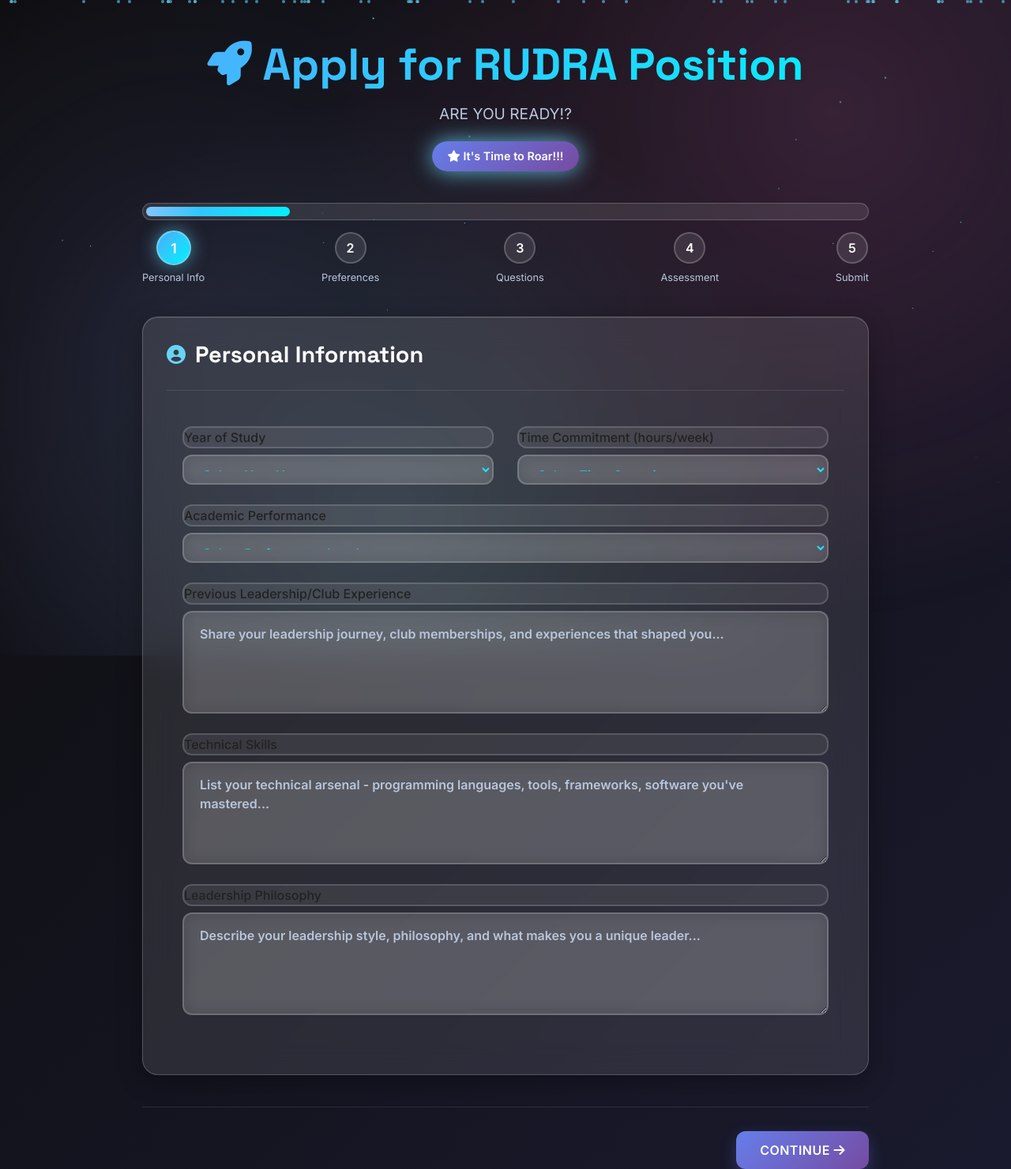
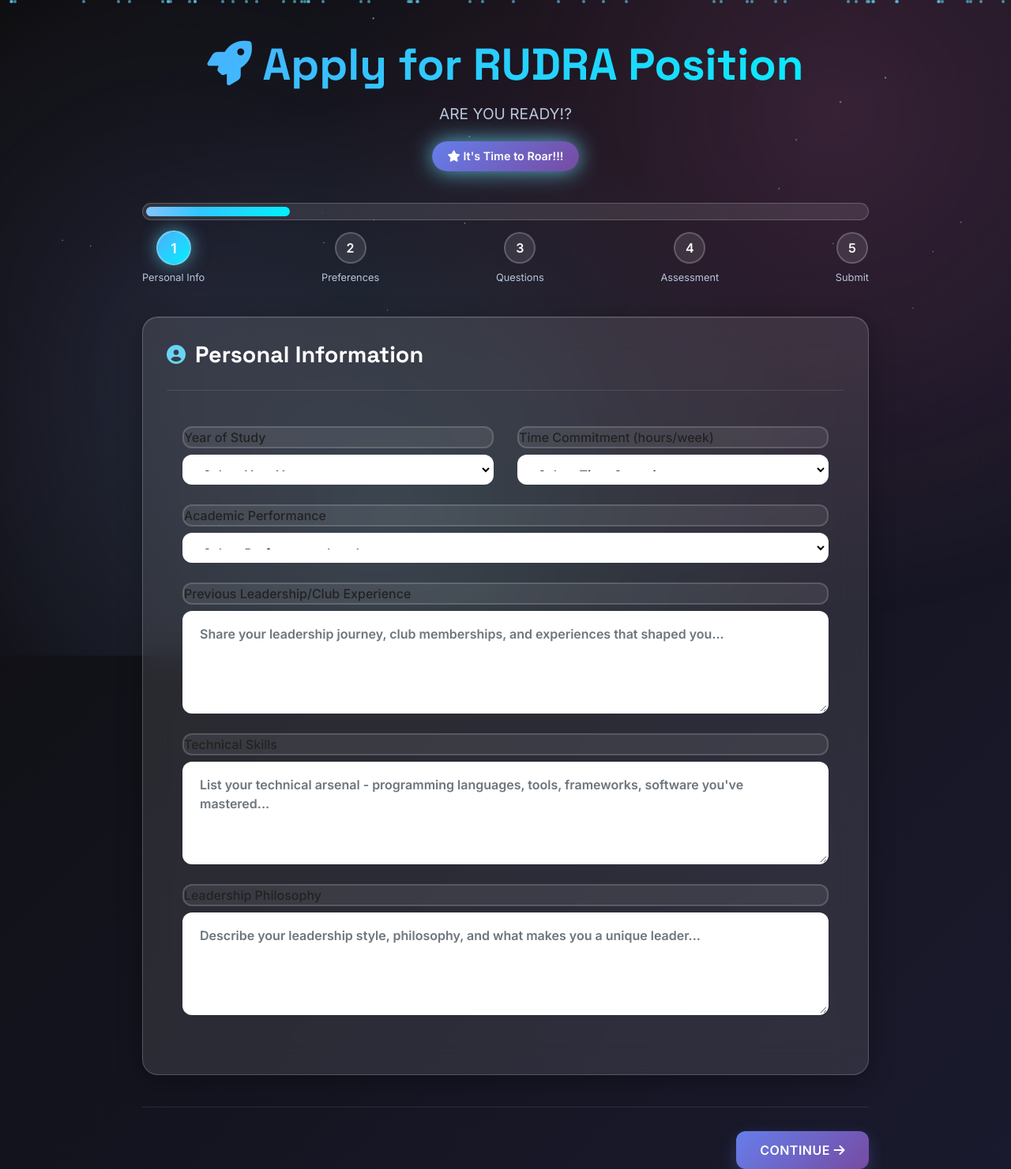
Before and after one commit to g-i-t-rudra/rudraweb, a Flask app: page /apply in a window 1280 px wide. Shown: the whole page at 79% size. Run offline with Flask 2, Linux system fonts and the light colour scheme; the visitor is signed in with stand-in values (Sample User, id 1); data that the repository does not hold is empty; some libraries are stand-ins or nearby versions.

Commit message:
Samk Updates

```diff
--- a/templates/apply_position.html
+++ b/templates/apply_position.html
@@ -319,10 +319,10 @@
 
         .form-control {
             /* Controls the background and text color of all input, select, textarea fields */
-            background: rgba(255, 255, 255, 0.13);
+            background: rgba(255, 255, 255, 1);
             border: 2px solid rgba(255, 255, 255, 0.18);
             border-radius: 12px;
-            color: #1be7ff !important; /* Bright cyan for high contrast */
+            color: #000000 !important;
             padding: 15px 20px;
             font-size: 1rem;
             transition: all 0.3s ease;
@@ -335,16 +335,11 @@
             border-color: var(--rudra-blue);
             box-shadow: 0 0 0 3px rgba(104, 212, 242, 0.2);
             outline: none;
-            color: #1be7ff !important;
+            color: #581bff !important;
         }
 
         .form-control::placeholder {
-            color: #b8c6db; /* Lighter placeholder for contrast on dark bg */
-        /* Ensures select dropdown and selected option text is visible */
-        select.form-control, select.form-control option {
-            color: #1be7ff !important;
-            background: rgba(30, 30, 40, 0.98) !important;
-        }
+            color: #444
 
         /* Ensures label text is bright and readable */
         label {
```
